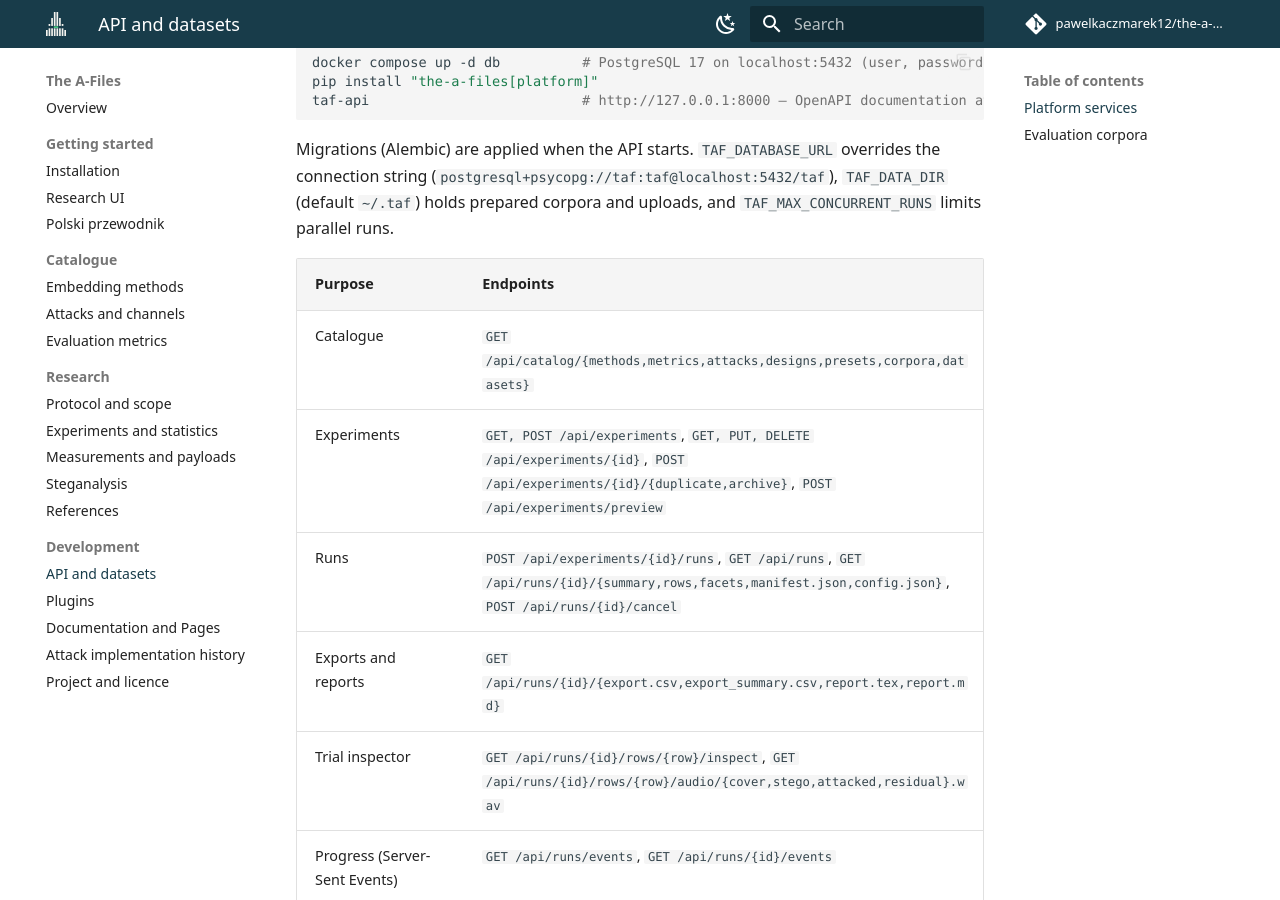
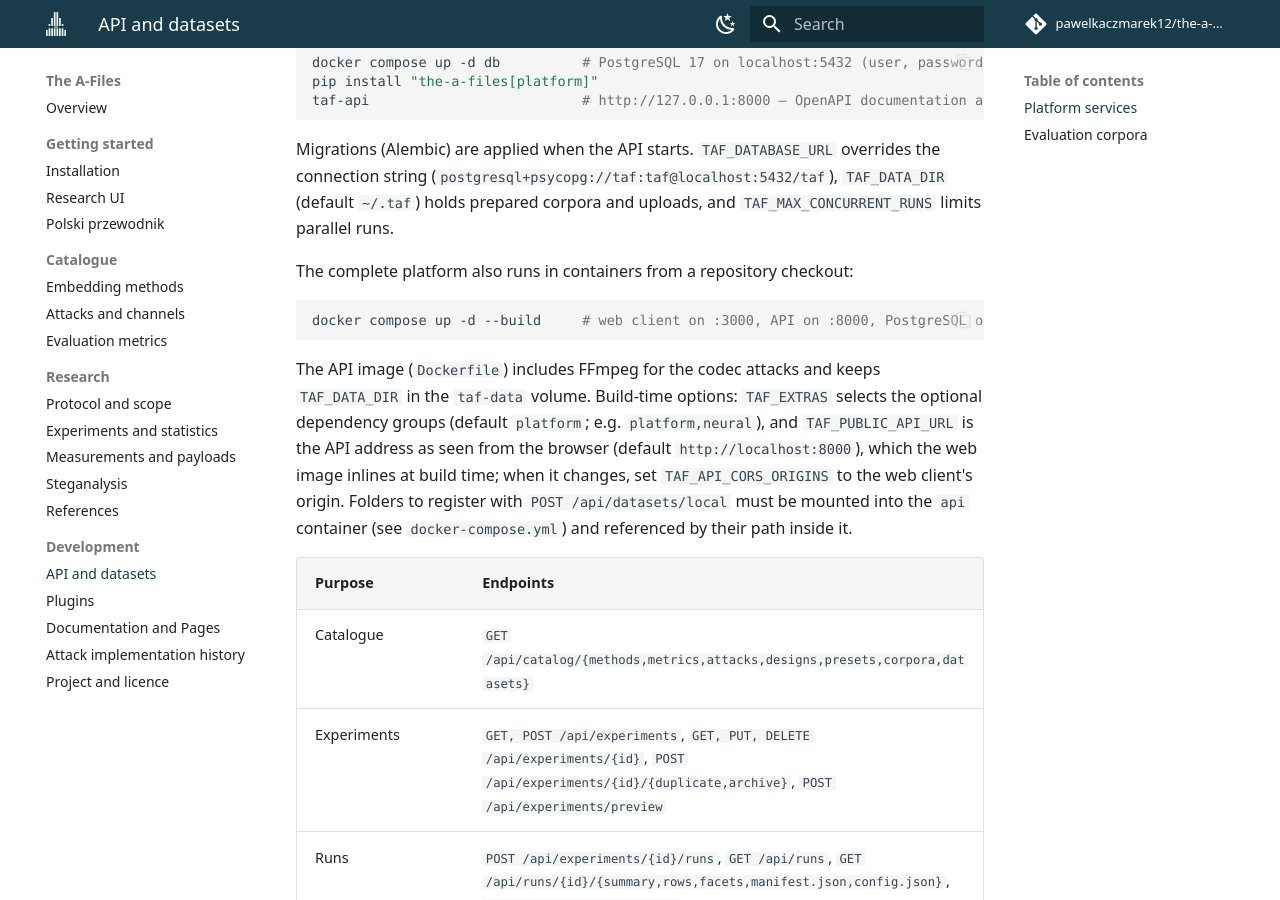
Before and after one commit to pawel-kaczmarek/The-A-Files, an MkDocs documentation site: the page built from docs/platform.md, in a window 1280 px wide and 900 px high, scrolled down 310 px. Built offline with MkDocs 1.6.1 and Material for MkDocs 9.7.7, drawn with Linux system fonts in a browser that asks for light colours; comment, search, counter and statistics services are not loaded.

Commit message:
The A-Files - add: Docker images for API and web client

````diff
--- a/docs/platform.md
+++ b/docs/platform.md
@@ -14,6 +14,19 @@
 Migrations (Alembic) are applied when the API starts. `TAF_DATABASE_URL` overrides the connection string
 (`postgresql+psycopg://taf:taf@localhost:5432/taf`), `TAF_DATA_DIR` (default `~/.taf`) holds prepared corpora and
 uploads, and `TAF_MAX_CONCURRENT_RUNS` limits parallel runs.
+
+The complete platform also runs in containers from a repository checkout:
+
+```bash
+docker compose up -d --build     # web client on :3000, API on :8000, PostgreSQL on :5432
+```
+
+The API image (`Dockerfile`) includes FFmpeg for the codec attacks and keeps `TAF_DATA_DIR` in the `taf-data` volume.
+Build-time options: `TAF_EXTRAS` selects the optional dependency groups (default `platform`; e.g. `platform,neural`),
+and `TAF_PUBLIC_API_URL` is the API address as seen from the browser (default `http://localhost:8000`), which the web
+image inlines at build time; when it changes, set `TAF_API_CORS_ORIGINS` to the web client's origin. Folders to
+register with `POST /api/datasets/local` must be mounted into the `api` container (see `docker-compose.yml`) and
+referenced by their path inside it.
 
 | Purpose | Endpoints |
 | --- | --- |
````
Also changed, not shown: README.md (+11 -1 lines), docker-compose.yml (+49 -3 lines), web/README.md (+3 -0 lines), 6 other files.
